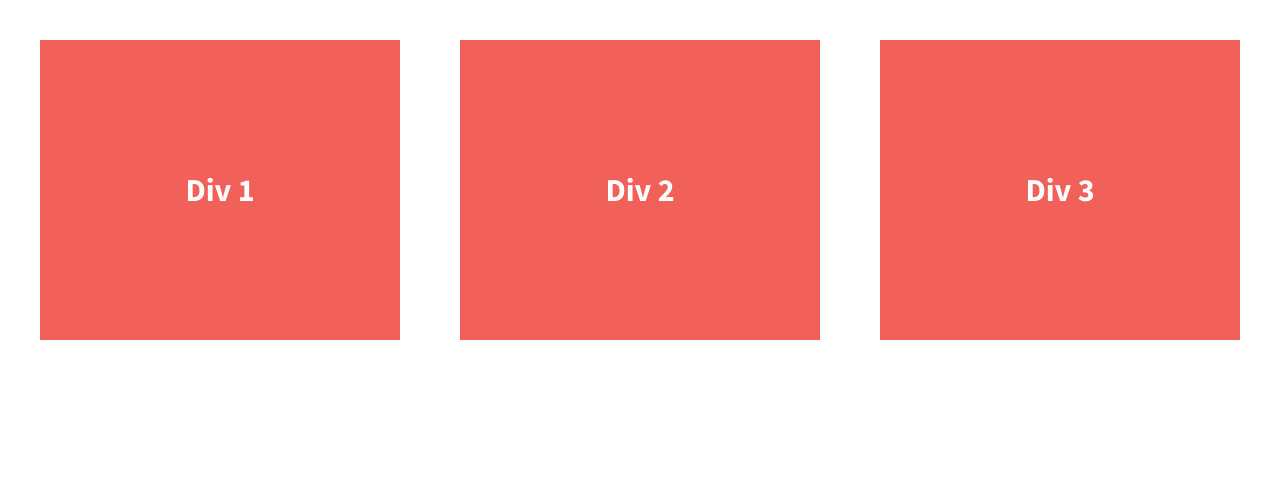
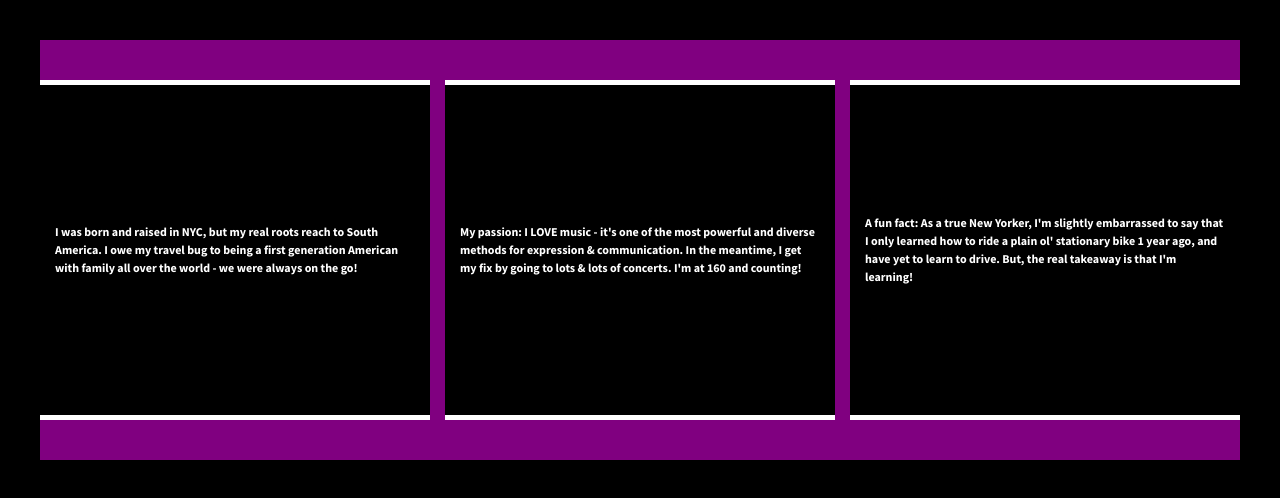
Before and after one commit to jbshmaeff/flexbox-grids, a plain HTML site: page 07.01-206-divs-flexbox-starter/index.html in a window 1280 px wide. Drawn offline with nearby package versions, Linux system fonts and the light colour scheme.

Commit message:
Changed background colors, added border, added text

```diff
--- a/07.01-206-divs-flexbox-starter/css/main.css
+++ b/07.01-206-divs-flexbox-starter/css/main.css
@@ -97,7 +97,7 @@ textarea {
 
 
 html {
-  background-color: #fff;
+  background-color: black;
   height: 100%;
 }
 
@@ -113,19 +113,27 @@ body {
   font-weight: 700;
   display: flex;
   justify-content: space-between;
+  background-color: purple;
 }
 
 .div-1, .div-2, .div-3 {
   /*give the divs a width of 30%, add display:flex, set justify-content and align-items to center*/
   color: #fff;
   line-height: 1.5em;
-  font-size: 1.6em;
-  background-color: #f16059;
+  font-size: .6em;
+  background-color: black;
   height: 300px;
   display: flex;
   width: 30%;
   justify-content: center;
   align-items: center;
+  border-top: 5px solid white;
+  margin-top: 40px;
+  border-bottom: 5px solid white;
+  margin-bottom: 40px;
+  padding: 15px;
+
+
 }
 
 
--- a/07.01-206-divs-flexbox-starter/index.html
+++ b/07.01-206-divs-flexbox-starter/index.html
@@ -23,13 +23,13 @@
 
         <section class="wrapper">
             <div class="div-1">
-                Div 1
+                I was born and raised in NYC, but my real roots reach to South America.  I owe my travel bug to being a first generation American with family all over the world - we were always on the go!
             </div>
             <div class="div-2">
-                Div 2
+                My passion: I LOVE music - it's one of the most powerful and diverse methods for expression &amp communication.  In the meantime, I get my fix by going to lots &amp lots of concerts.  I'm at 160 and counting!
             </div>
             <div class="div-3">
-                Div 3
+                A fun fact: As a true New Yorker, I'm slightly embarrassed to say that I only learned how to ride a plain ol' stationary bike 1 year ago, and have yet to learn to drive.  But, the real takeaway is that I'm learning!
             </div>
         </section>
 
```
